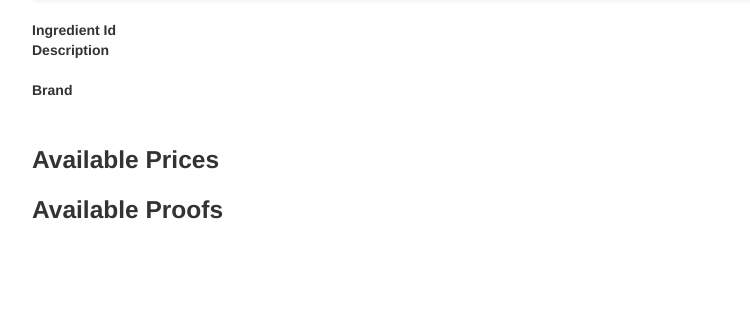
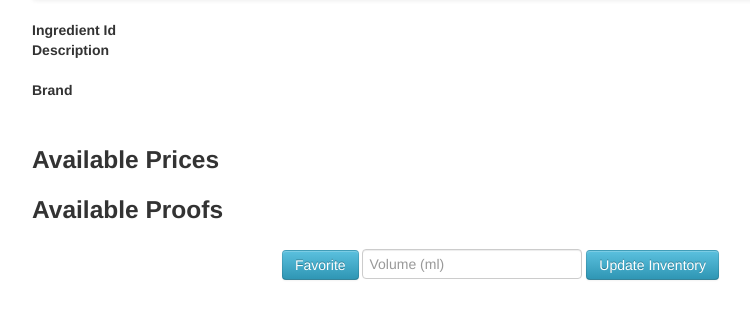
Before and after one commit to UVaCS4750-F13/spiritguide, a CakePHP app: the page made by app/View/Ingredients/view.ctp in a window 1280 px wide. Shown: the part 62-381 px from the top of the page, without its empty margins (138-888 px from the left). Run offline with PHP 8.4 and a stand-in for CakePHP, Linux system fonts and the light colour scheme; the template is opened without the code that fills it, so the values that code supplies are empty; some libraries are stand-ins or nearby versions.

Commit message:
Add favorite and owns buttons to cocktail view

```diff
--- a/app/View/Ingredients/view.ctp
+++ b/app/View/Ingredients/view.ctp
@@ -99,3 +99,19 @@
 	</table>
 <?php endif; ?>
 </div>
+</div>
+
+
+<div class="row">
+  <div class="col-lg-6">
+    <div class="input-group">
+     <span class="input-group-addon">
+        <button id="fav-button" class="btn btn-info" type="button">Favorite</button>
+      </span>
+      <input id="inv-update-button" type="text" class="form-control" placeHolder="Volume (ml)">
+       <span class="input-group-addon">
+        <button class="btn btn-info" type="button">Update Inventory</button>
+      </span>
+    </div><!-- /input-group -->
+  </div><!-- /.col-lg-6 -->
+</div><!-- /.row -->
--- a/app/webroot/css/style.css
+++ b/app/webroot/css/style.css
@@ -90,3 +90,11 @@ span h5 {
 .ingredient-submit {
 	margin-left: 300px;
 }
+
+#inv-update-button {
+	margin-top: 9px;
+}
+
+#fav-button {
+	margin-left: 270px;
+}
```
